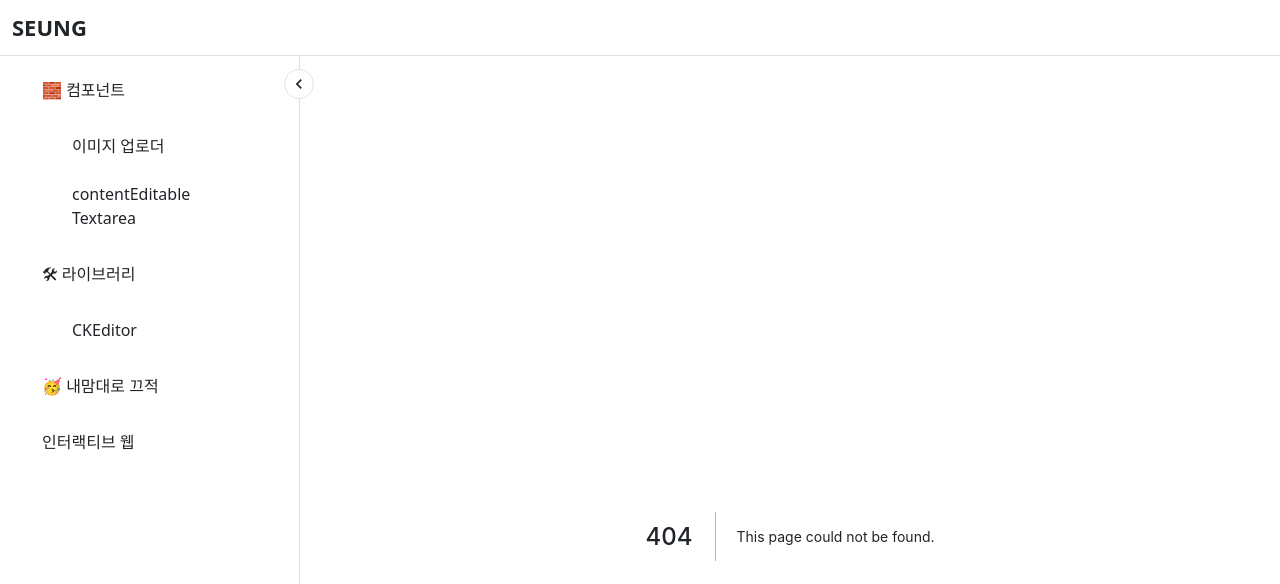
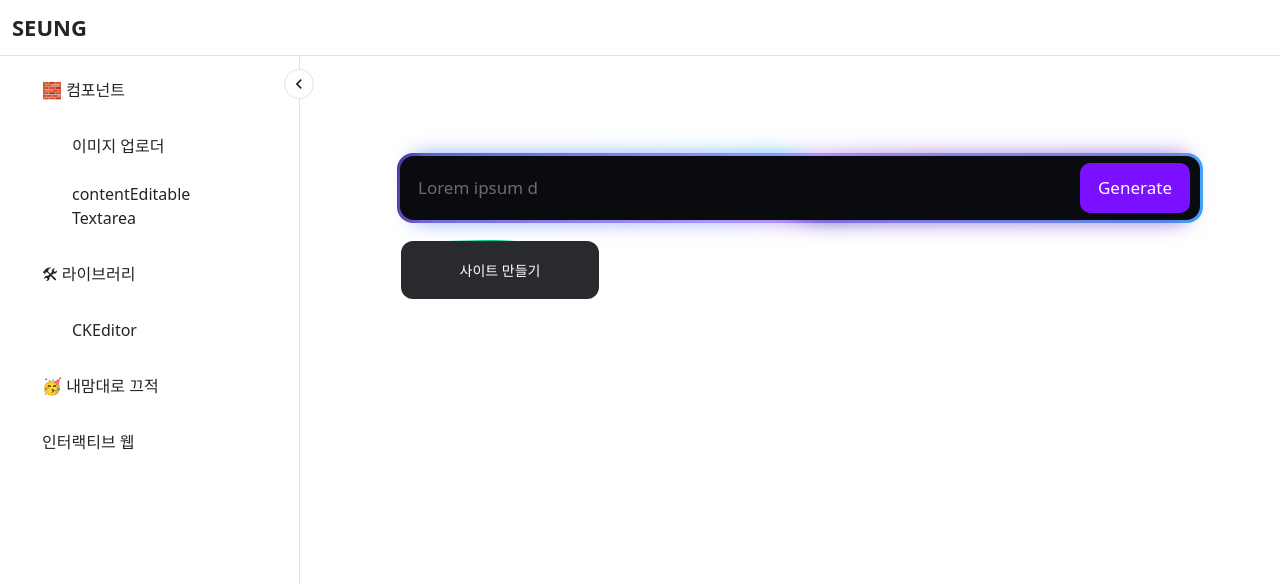
Before and after one commit to sseung95/playground, a Next.js app: page /compo/reference in a window 1280 px wide. Before the commit this address had no page. Shown: the top 584 px of the page. Built offline with nearby package versions, Linux system fonts and the light colour scheme; a web font is replaced by a local one.

Commit message:
add: glow button, glow input 추가

```diff
--- /dev/null
+++ b/pages/compo/reference.tsx
@@ -0,0 +1,15 @@
+import GlowButton from '@/src/components/reference/GlowButton'
+import GlowInput from '@/src/components/reference/GlowInput'
+import React from 'react'
+
+const ReferencePage = () => {
+  return (
+    <div style={{ height: '70vh', padding: 20}}>
+      <GlowInput />
+
+      <GlowButton />
+    </div>
+  )
+}
+
+export default ReferencePage
--- /dev/null
+++ b/src/components/reference/GlowButton.tsx
@@ -0,0 +1,97 @@
+import styled from '@emotion/styled'
+import Link from 'next/link'
+
+const GlowButton = () => {
+  return (
+    <Button>
+      <Link href={'#'}>사이트 만들기</Link>
+      <div className="animated-border-box-glow"></div>
+      <div className="animated-border-box"></div>
+    </Button>
+  )
+}
+
+export default GlowButton
+
+const Button = styled.div`
+  position: relative;
+  width: 200px;
+  height: 60px;
+
+  .animated-border-box,
+  .animated-border-box-glow {
+    max-height: 60px;
+    max-width: 250px;
+    height: 100%;
+    width: 100%;
+    position: absolute;
+    overflow: hidden;
+    z-index: 0;
+    /* Border Radius */
+    border-radius: 12px;
+  }
+
+  .animated-border-box-glow {
+    overflow: hidden;
+    /* Glow Blur */
+  /*   filter: blur(20px); */
+  }
+
+  .animated-border-box:before,
+  .animated-border-box-glow:before {
+    content: '';
+    z-index: -2;
+    text-align: center;
+    top: 50%;
+    left: 50%;
+    transform: translate(-50%, -50%) rotate(0deg);
+    position: absolute;
+    width: 99999px;
+    height: 99999px;
+    background-repeat: no-repeat;
+    background-position: 0 0;
+    /*border color, change middle color*/
+    background-image: conic-gradient(rgba(0, 0, 0, 0), #00cc99, rgba(0, 0, 0, 0) 25%);
+    /* change speed here */
+    animation: rotate 3s linear infinite;
+  }
+
+  .animated-border-box:after {
+    content: '';
+    position: absolute;
+    z-index: -1;
+    /* border width */
+    left: 1px;
+    top: 1px;
+    /* double the px from the border width left */
+    width: calc(100% - 2px);
+    height: calc(100% - 2px);
+    /*bg color*/
+    background: #292a2e;
+    /*box border radius*/
+    border-radius: 12px;
+  }
+
+  @keyframes rotate {
+    100% {
+      transform: translate(-50%, -50%) rotate(1turn);
+    }
+  }
+
+  a {
+    position: absolute;
+    top: 50%;
+    left: 50%;
+    width: 100%;
+    height: 100%;
+
+    display: flex;
+    align-items: center;
+    justify-content: center;
+
+    color: #fff;
+    font-size: 1.4rem;
+    transform: translate(-50%, -50%) rotate(0deg);
+    z-index: 10;
+  }
+`
--- /dev/null
+++ b/src/components/reference/GlowInput.tsx
@@ -0,0 +1,147 @@
+import { glowInputSpin } from '@/styles/animation'
+import styled from '@emotion/styled'
+import { useEffect, useState } from 'react'
+
+const GlowInput = () => {
+  const [isShowPlaceholder, setIsShowPlaceholder] = useState(true)
+  const placeholderList  = ['Lorem ipsum dummy text blabla.', 'Lorem ipsum dummy text blabla 2.']
+
+
+  return (
+    <Form onSubmit={(e) => {
+      e.preventDefault()
+    }}>
+      {isShowPlaceholder && (
+        <Typewriter texts={placeholderList} speed={80} delayBetweenTexts={2000} />
+      )}
+      <input type="placeholder" onChange={(e) => {
+        const isEmptyText = e.target.value.length == 0
+        setIsShowPlaceholder(isEmptyText)
+      }} />
+      <button>Generate</button>
+    </Form>
+  )
+}
+
+export default GlowInput
+
+
+const Typewriter = ({ texts = [''], speed = 100, delayBetweenTexts = 1000 }) => {
+  const [displayedText, setDisplayedText] = useState('');
+  const [index, setIndex] = useState(0);
+  const [textIndex, setTextIndex] = useState(0);
+
+  useEffect(() => {
+    if (index < texts[textIndex].length) {
+      const timeout = setTimeout(() => {
+        setDisplayedText((prev) => prev + texts[textIndex][index]);
+        setIndex((prev) => prev + 1);
+      }, speed);
+      return () => clearTimeout(timeout);
+    } else {
+      const delayTimeout = setTimeout(() => {
+        setDisplayedText('');
+        setIndex(0);
+        setTextIndex((prev) => (prev + 1) % texts.length);
+      }, delayBetweenTexts);
+      return () => clearTimeout(delayTimeout);
+    }
+  }, [index, textIndex, texts, speed, delayBetweenTexts]);
+
+  return <span className={'placeholder'}>{displayedText}</span>;
+};
+
+const rotate = '132deg';
+const colorOne = '#4b2fa4';
+const colorTwo = '#c18fff';
+const colorThree = '#33a9ff';
+
+const Form = styled.form`
+  display: flex;
+  align-items: center;
+
+  background: #090b0e;
+  border-radius: 14px;
+  color: #58c7fa00;
+  cursor: pointer;
+  font-size: 17px;
+  height: 64px;
+  margin-bottom: 20px;
+  padding: 2px 0 2px 2px;
+  position: relative;
+  text-align: center;
+  /* width: 100%; */
+  width: 800px;
+  min-width: 200px;
+
+  &::before {
+    animation: ${glowInputSpin} 5s linear infinite;
+    background-image: linear-gradient(${rotate}, ${colorOne}, ${colorTwo} 43%, ${colorThree});
+    border-radius: 16px;
+    content: "";
+    inset: -3px;
+    position: absolute;
+    z-index: -1;
+  }
+
+  &::after {
+    animation: ${glowInputSpin} 6s linear infinite;
+    background-image: conic-gradient(from ${rotate}, ${colorOne}, ${colorTwo}, ${colorThree}, ${colorTwo}, ${colorOne});
+    content: "";
+    filter: blur(12.8px);
+    inset: -6px -60px;
+    margin: 0 auto;
+    opacity: 1;
+    position: absolute;
+    transform: scale(.84);
+    transition: opacity .8s;
+    z-index: -1;
+  }
+
+  .placeholder {
+    position: absolute;
+    left: 18px;
+    width: 100%;
+    text-align: left;
+    color: #959595;
+    font-weight: 400;
+    opacity: .7;
+    pointer-events: none;
+    position: absolute;
+    -webkit-user-select: none;
+    user-select: none;
+  }
+
+  input {
+    background: none;
+    border: none;
+    box-sizing: border-box;
+    color: #fefefe;
+    font: inherit;
+    height: 100%;
+    outline: none;
+    padding: 0 14px;
+    flex-grow: 1;
+
+  }
+
+  button {
+    align-items: center;
+    background-color: #7b0fff;
+    border: none;
+    border-radius: 10px;
+    color: #fff;
+    cursor: pointer;
+    display: flex;
+    font: inherit;
+    font-size: 17px;
+    font-weight: 500;
+    justify-content: center;
+    margin-right: 10px;
+    outline: inherit;
+    padding: 12px 18px;
+    text-align: center;
+    transition: .5s;
+    white-space: nowrap;
+  }
+`
--- a/styles/animation.ts
+++ b/styles/animation.ts
@@ -52,3 +52,21 @@ export const legAnimation = keyframes`
     transform: rotateX(30deg);
   }
 `;
+
+export const glowInputSpin = keyframes`
+  0% {
+    --rotate: 0deg;
+  }
+  25% {
+      --rotate: 150deg;
+  }
+  50% {
+      --rotate: 180deg;
+  }
+  75% {
+      --rotate: 240deg;
+  }
+  100% {
+      --rotate: 360deg;
+  }
+`
```
